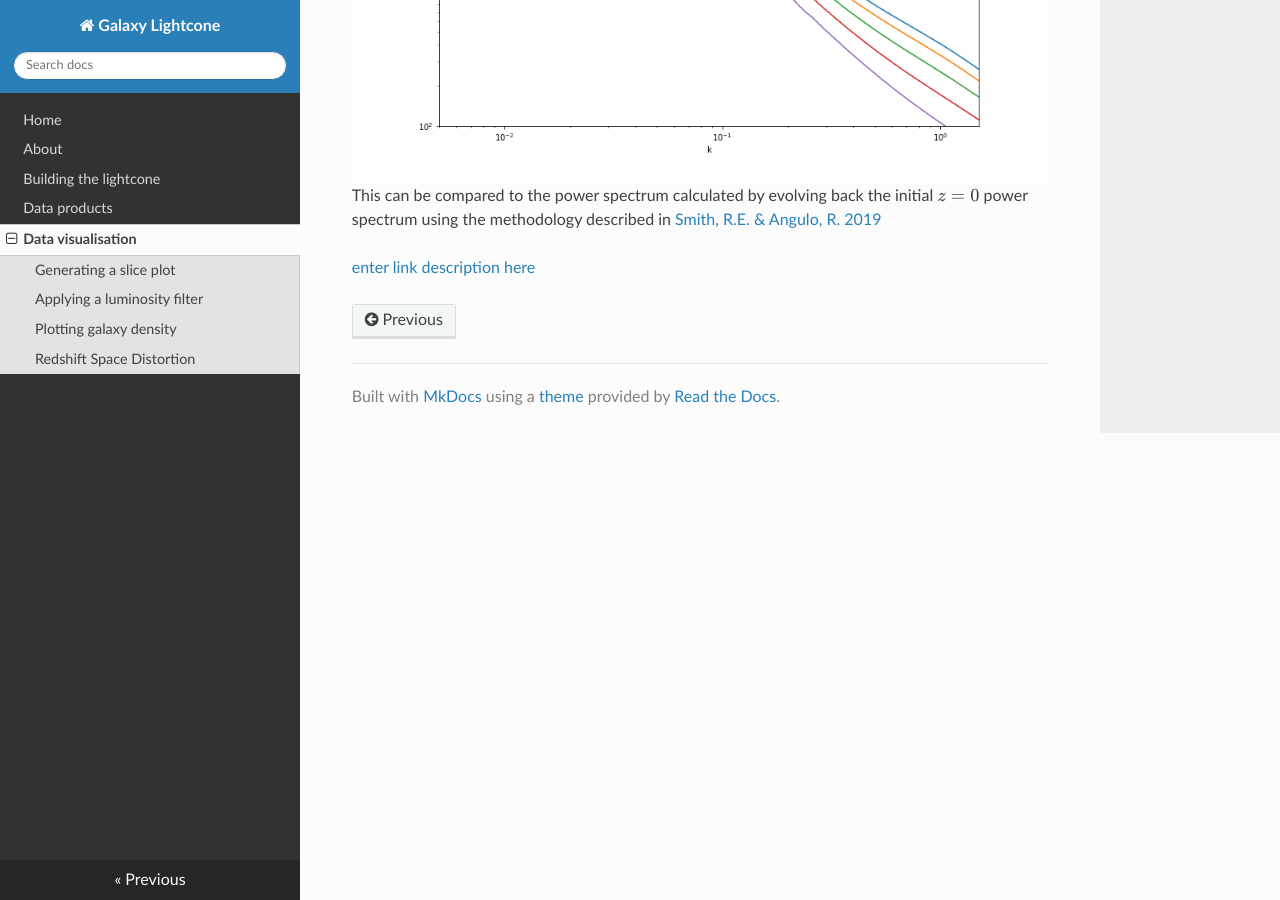
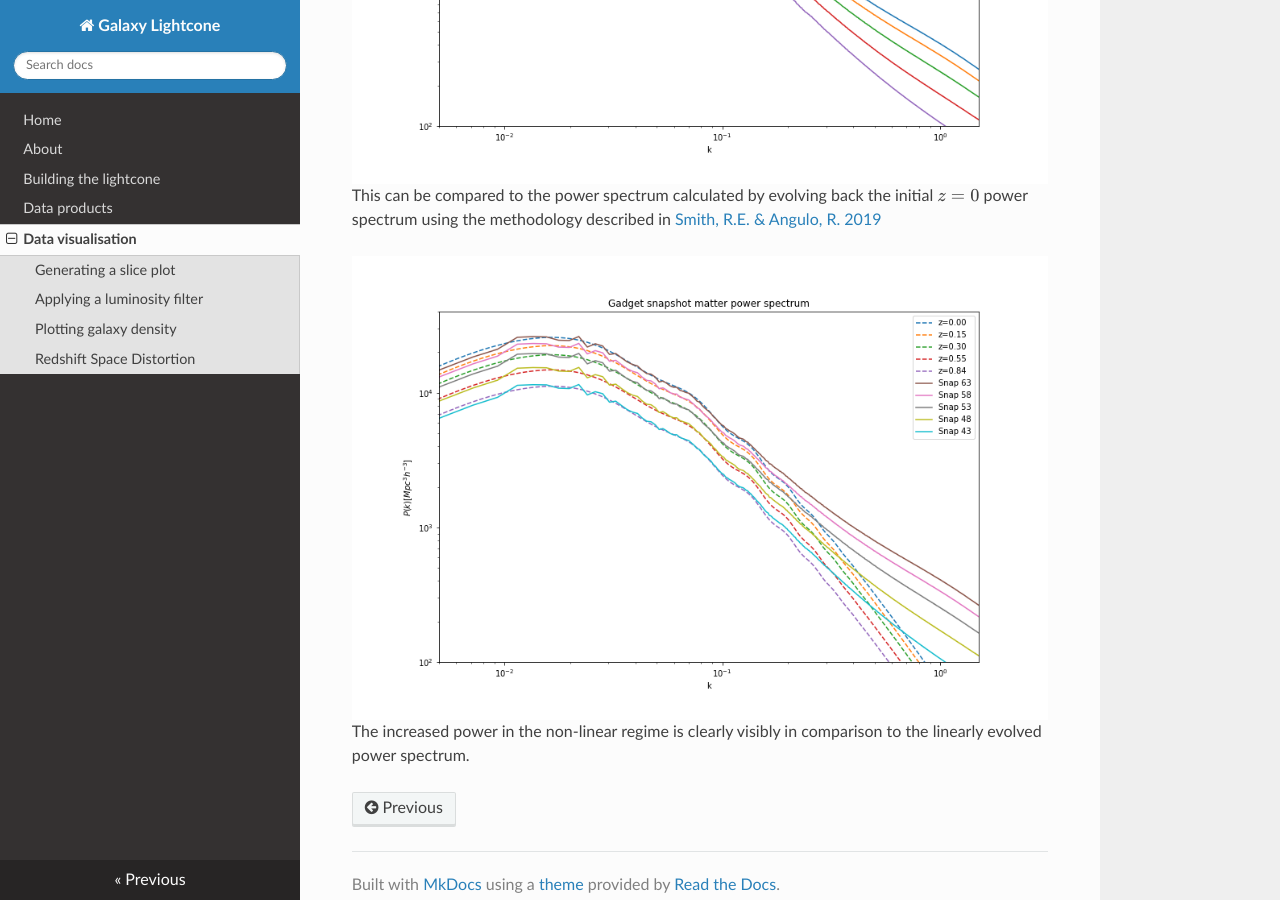
Before and after one commit to rajbooth/Lightcone, an MkDocs documentation site: the page built from docs/data_visualisation.md, in a window 1280 px wide and 900 px high, scrolled down 8259 px. Built offline with MkDocs 1.6.1, drawn with Linux system fonts in a browser that asks for light colours; nearby versions of some CDN libraries; formulas are drawn with MathJax 3.

Commit message:
docs/data_visualisation.md updated from https://stackedit.io/

```diff
--- a/docs/data_visualisation.md
+++ b/docs/data_visualisation.md
@@ -194,7 +194,8 @@ plt.show()
 ![Matter power spectrum](https://github.com/rajbooth/Lightcone/raw/master/images/gadget_snapshot_Pk_1.png)
 This can be compared to the power spectrum calculated by evolving back the initial $z=0$ power spectrum using the methodology described in  [Smith, R.E. & Angulo, R. 2019](https://doi.org/10.1093/mnras/stz890)
 
-[enter link description here](https://github.com/rajbooth/Lightcone/raw/master/images/gadget_snapshot_Pk.png)
+![evolved matter power spectrum](https://github.com/rajbooth/Lightcone/raw/master/images/gadget_snapshot_Pk.png)
+The increased power in the non-linear regime is clearly visibly in comparison to the linearly evolved power spectrum.
 <!--stackedit_data:
-eyJoaXN0b3J5IjpbLTIyNzk2OTE2OSwyMjA1MjkzMjldfQ==
+eyJoaXN0b3J5IjpbLTc5NDMwMzExLDIyMDUyOTMyOV19
 -->
```
